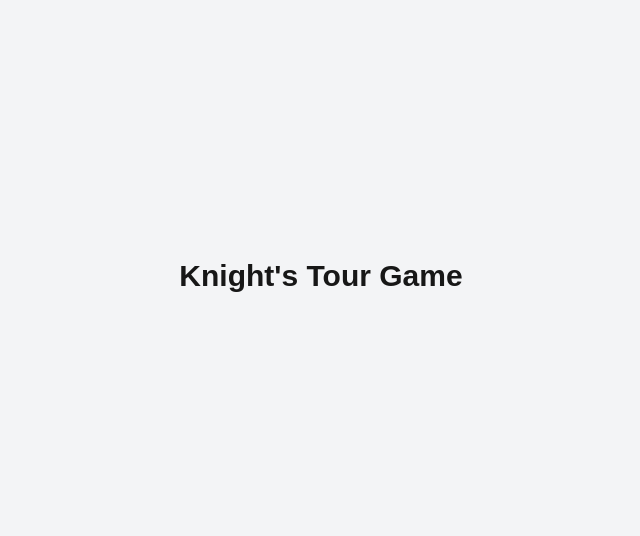
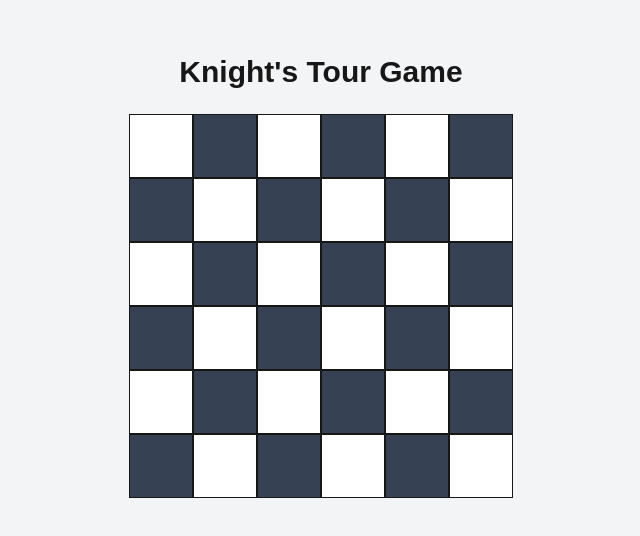
Before and after one commit to AnnieChi1020/knight-tour-game, a Next.js app: page /game in a window 1280 px wide. Shown: the part 124-660 px from the top of the page, without its empty margins (319-959 px from the left). Built offline with nearby package versions, Linux system fonts and the light colour scheme.

Commit message:
feat: render basic 6x6 board with alternating cell colors

```diff
--- /dev/null
+++ b/src/app/game/components/Board.tsx
@@ -0,0 +1,30 @@
+"use client";
+
+export default function Board({ size = 6 }: { size?: number }) {
+  const cells = Array.from({ length: size * size }, (_, i) => i);
+
+  return (
+    <div
+      className="grid"
+      style={{
+        gridTemplateColumns: `repeat(${size}, 64px)`,
+        gridTemplateRows: `repeat(${size}, 64px)`,
+      }}
+    >
+      {cells.map((cell, index) => {
+        const row = Math.floor(index / size);
+        const col = index % size;
+        const isDark = (row + col) % 2 === 1;
+
+        return (
+          <div
+            key={index}
+            className={`w-16 h-16 border ${
+              isDark ? "bg-gray-700" : "bg-white"
+            }`}
+          />
+        );
+      })}
+    </div>
+  );
+}
--- a/src/app/game/page.tsx
+++ b/src/app/game/page.tsx
@@ -1,7 +1,10 @@
+import Board from "./components/Board";
+
 export default function GamePage() {
   return (
-    <main className="flex min-h-screen items-center justify-center bg-gray-100">
+    <main className="flex min-h-screen flex-col items-center justify-center gap-6 bg-gray-100">
       <h1 className="text-3xl font-bold">Knight&apos;s Tour Game</h1>
+      <Board size={6} />
     </main>
   );
 }
```
